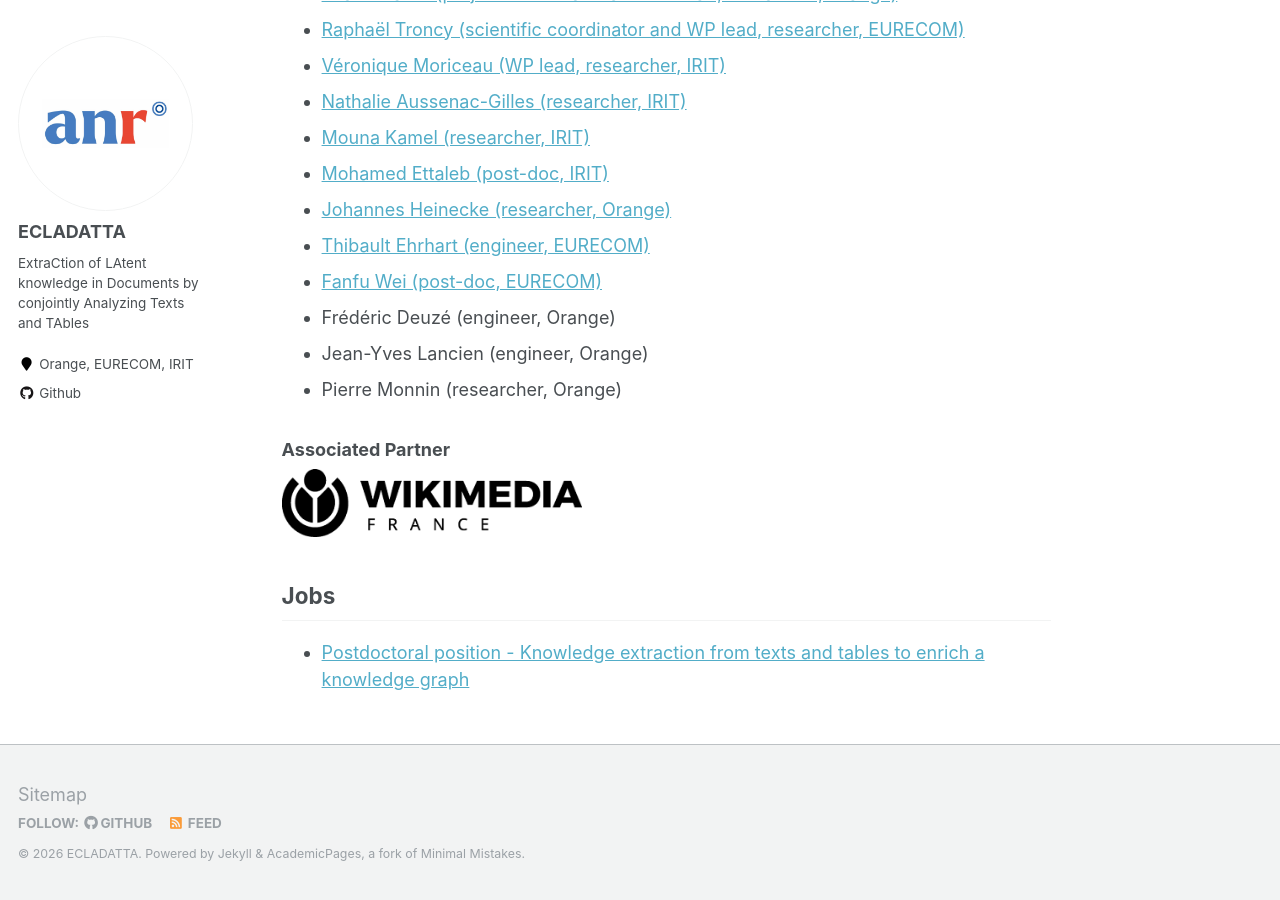
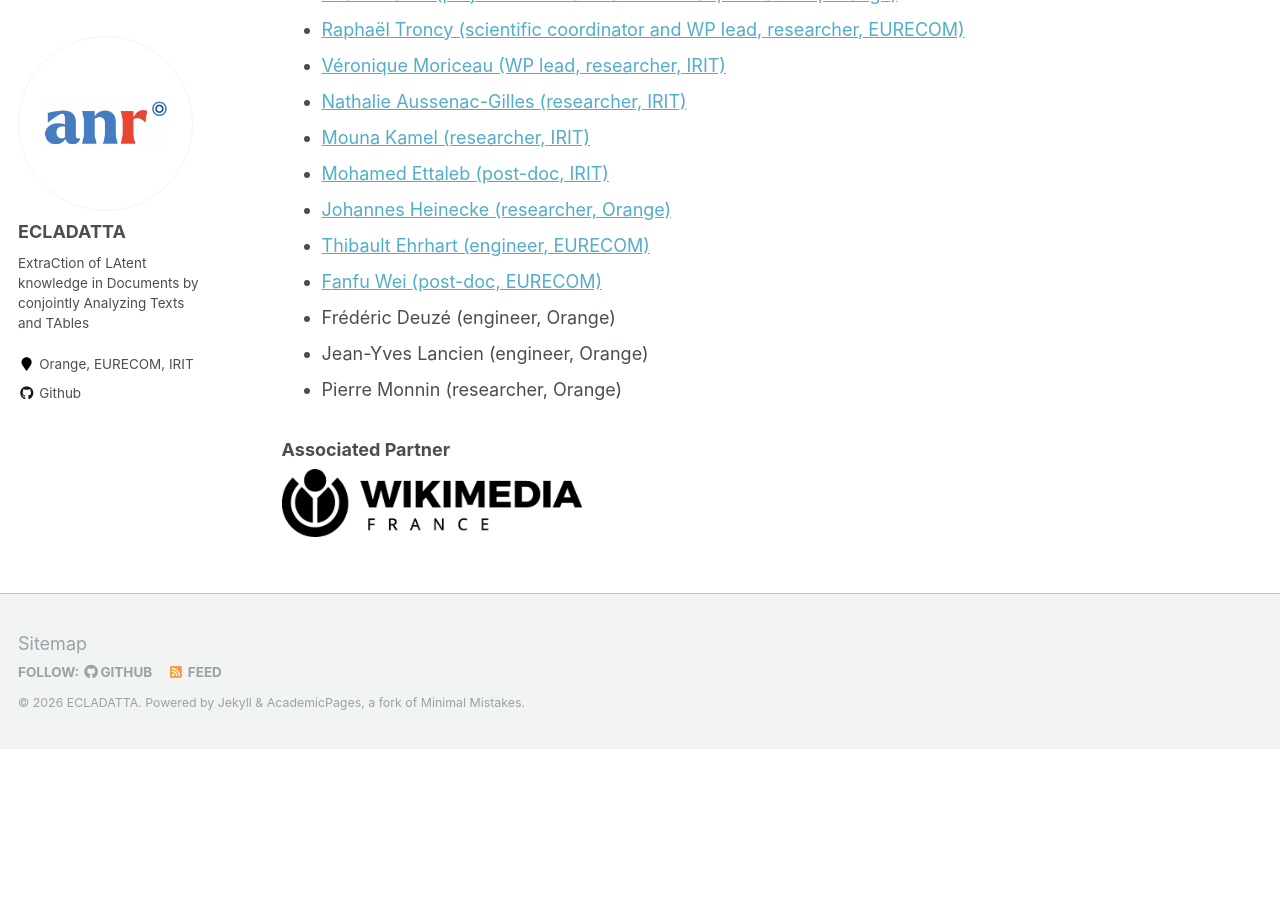
Before and after one commit to ecladatta/ecladatta.github.io, a Jekyll site: the page built from _pages/about.md, in a window 1280 px wide and 900 px high, scrolled down 1709 px. Built offline with Jekyll 4.4.1, drawn with Linux system fonts in a browser that asks for light colours; after the commit the page ends 2458 px from its top, so only the background shows below that.

Commit message:
Remove commented-out Jobs section
Removed commented-out Jobs section from about page.

```diff
--- a/_pages/about.md
+++ b/_pages/about.md
@@ -53,6 +53,6 @@ The ECLADATTA project aims at leveraging this complementarity between tables, te
 
 <img src="images/wikimedia-fr.png" alt= "Wikimédia France" width="300px">
 
-## Jobs
+<!--## Jobs
 
-* [Postdoctoral position - Knowledge extraction from texts and tables to enrich a knowledge graph](files/2023-04-04-OffrePostDoc-Ecladatta.pdf)
+* [Postdoctoral position - Knowledge extraction from texts and tables to enrich a knowledge graph](files/2023-04-04-OffrePostDoc-Ecladatta.pdf)-->
```
